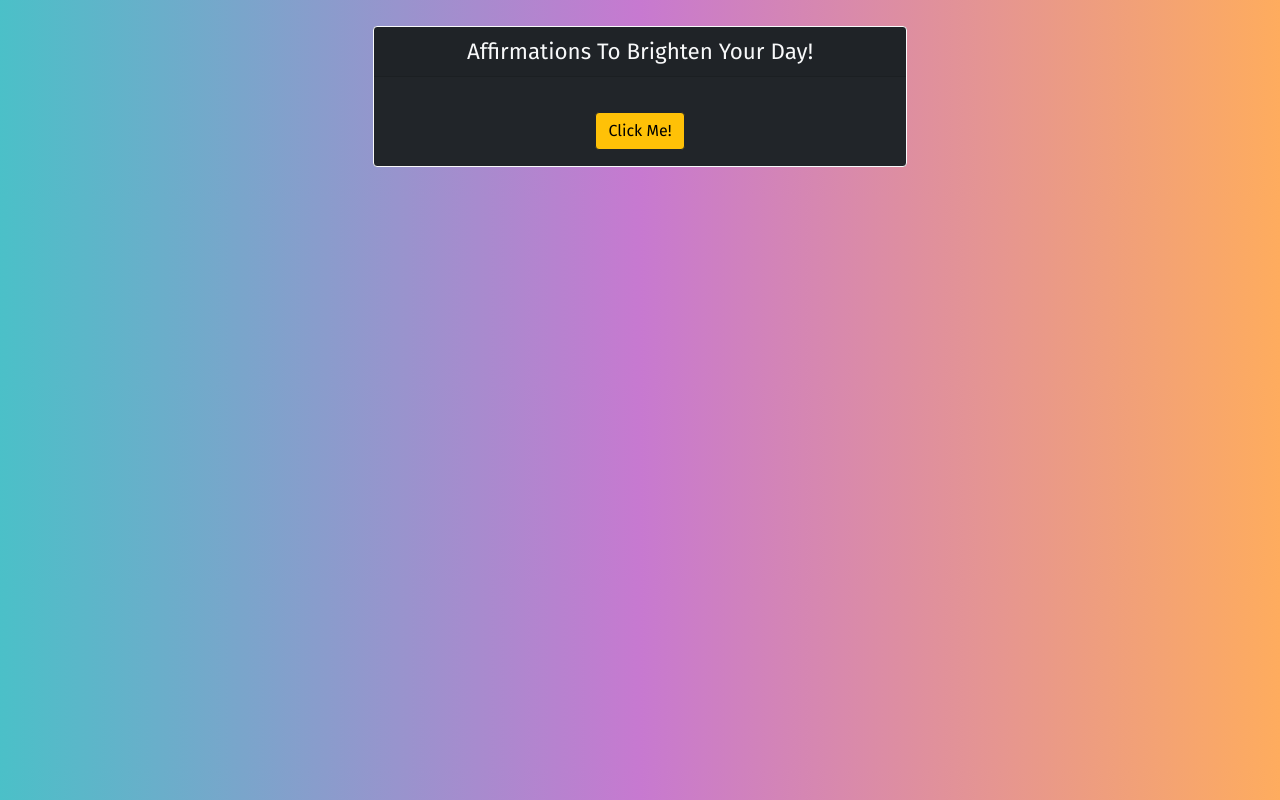
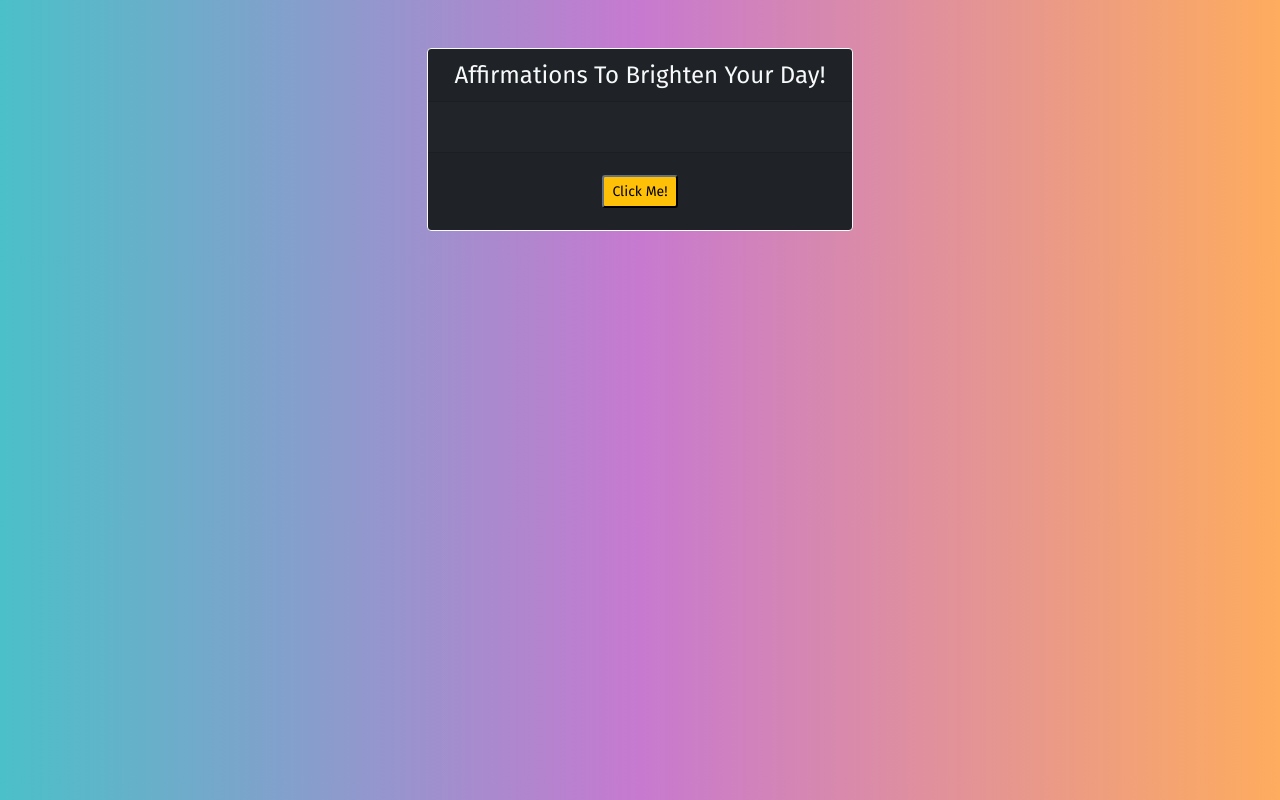
Before and after one commit to emoose1/wordsofaffirmation, a plain HTML site: page index.html in a window 1280 px wide. Drawn offline with nearby package versions, Linux system fonts and the light colour scheme.

Commit message:
adding flex display

```diff
--- a/affirmations.json
+++ b/affirmations.json
@@ -90,6 +90,6 @@
    "affirmations": "Stand up for what you believe in!"
  },
   {
-  "Affirmation": "You are heard!"
+  "affirmations": "You are heard!"
   }
 ]
--- a/index.css
+++ b/index.css
@@ -1,11 +1,14 @@
 html{
-
+    display: flex;
+    justify-content: center;
 }
 
 body {
+    display: flex;
+    justify-content: center;
     font-family: 'Fira Sans', sans-serif;
     color: black;
-    font-size: 1.75vw;
+    font-size: 1.5em;
     text-align: center;
     background: #FEAC5E;
     background: -webkit-linear-gradient(to right, #4BC0C8, #C779D0, #FEAC5E);
@@ -13,11 +16,13 @@ body {
 
 }
 button {
-    margin-top: 1.5vw;
+    margin: 1em;
 }
 h1 {
-    font-size: 2;
+    font-size: 1.75rem;
 }
 .card {
-    margin: 2vw 0;
+    min-width: 85%;
+    min-height:  70%;
+    margin: 2em 2em;
 }
--- a/index.html
+++ b/index.html
@@ -17,14 +17,14 @@
             <div class="card text-light bg-dark border-light col-md-5">
                 <div class="card-header">
                     Affirmations To Brighten Your Day!
-                  </div>
+                </div>
                 <div class="card-body">
                     <div id="affirmation" style="display:none;">
                         <h1 class="card-title" id="affirmation-text"></h1>
                     </div>
-                    <div class="d-flex justify-content-center">
-                        <button type="button" class="btn btn-warning border-dark" onclick="showDiv()">Click Me!</button>
-                    </div>
+                </div>
+                <div class="card-footer">
+                    <button type="button" class="btn-sm btn-warning border-dark" onclick="showDiv()">Click Me!</button>
                 </div>
             </div>
         </div>
```
